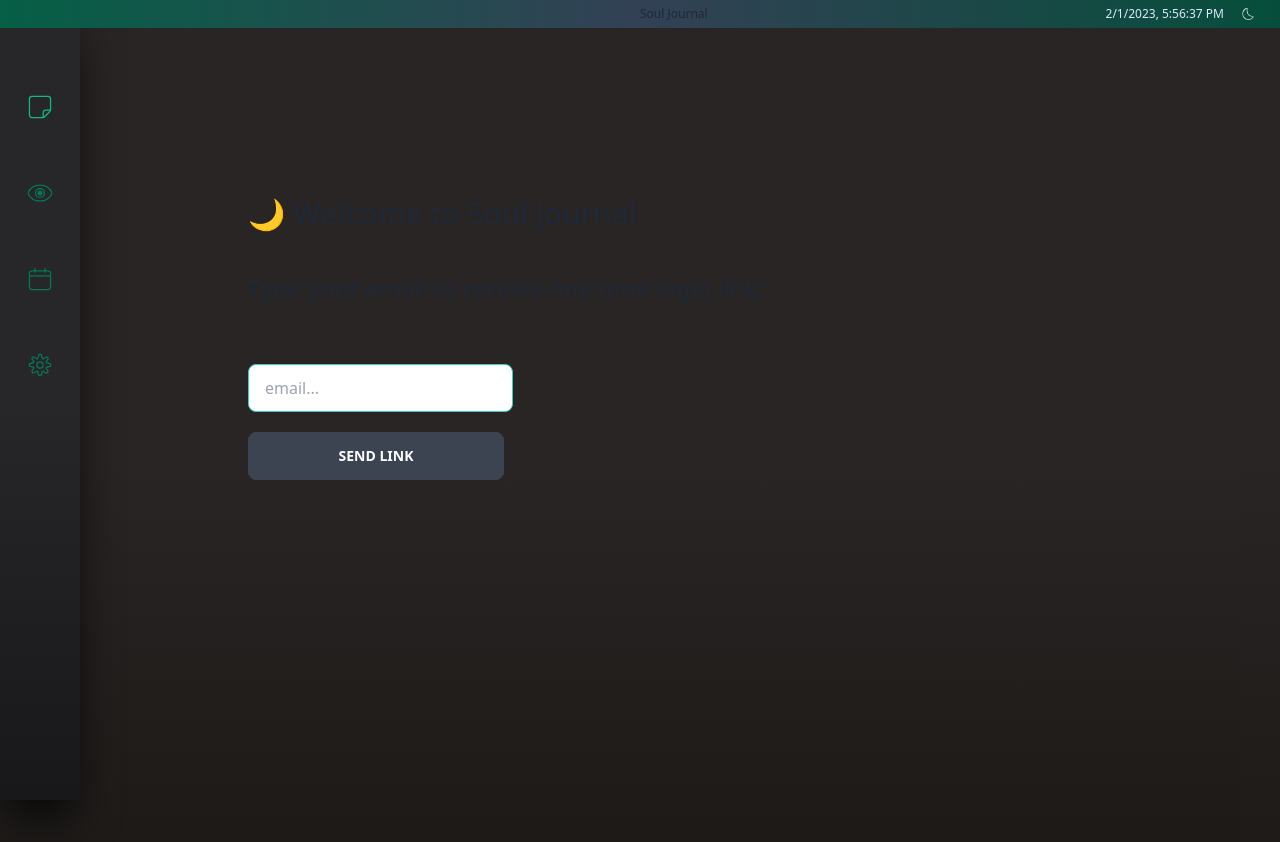
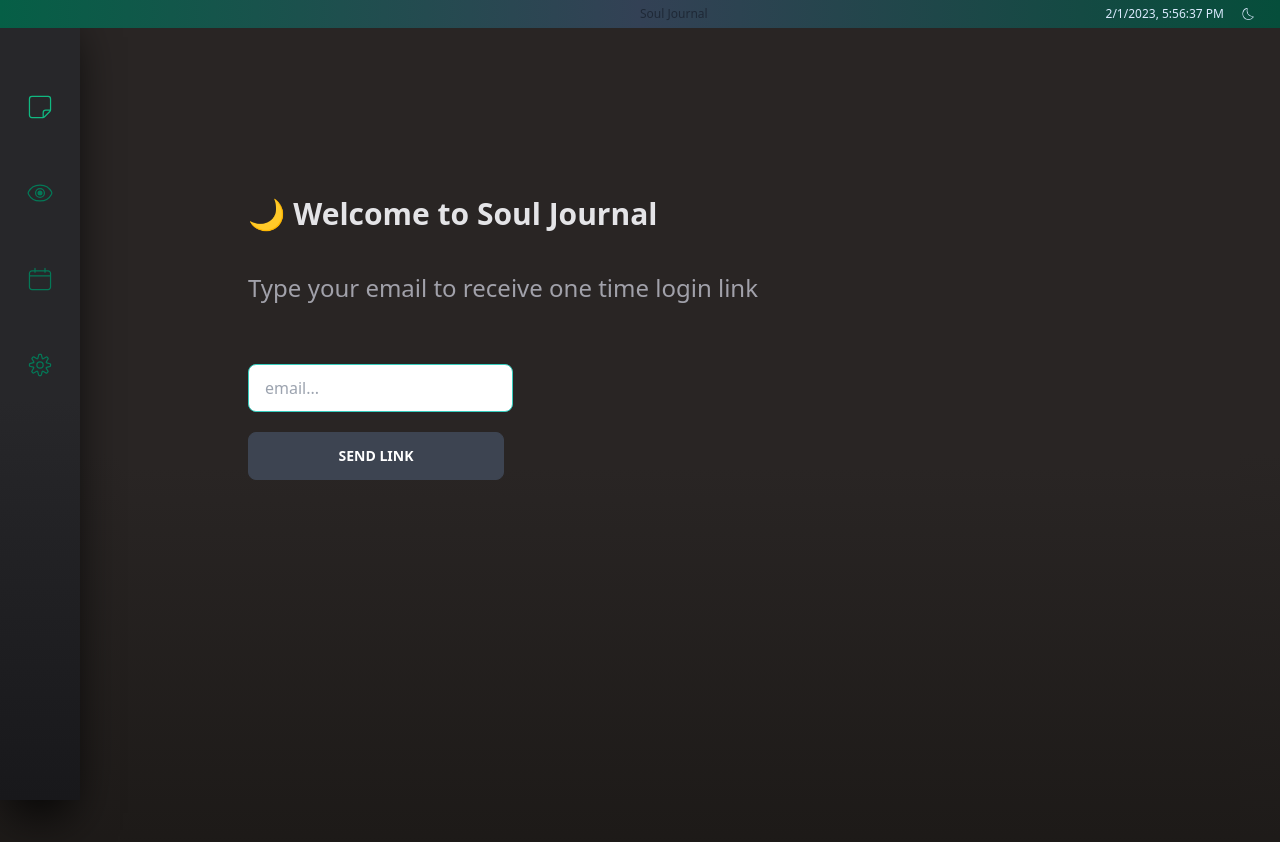
Before and after one commit to erratinsilentio/Soul-Journal, a Next.js app in the folder client/: page / in a window 1280 px wide. Shown: the top 842 px of the page. Built offline with nearby package versions, Linux system fonts and the light colour scheme; a web font is replaced by a local one.

Commit message:
added some styling to login page

```diff
--- a/client/components/login/Login.tsx
+++ b/client/components/login/Login.tsx
@@ -3,9 +3,11 @@ import { LoginForm } from "./LoginForm";
 export const LoginPage = () => {
   return (
     <main className="flex min-h-screen min-w-full flex-col items-start justify-start bg-gradient-to-b from-stone-800 via-stone-800 to-stone-900 p-32">
-      <span className="mb-10 text-3xl">🌙 Welcome to Soul Journal</span>
-      <span className="mb-10 text-2xl">
-        Type your email to receive one time login link:
+      <span className="mb-10 text-3xl font-semibold text-zinc-200">
+        🌙 Welcome to Soul Journal
+      </span>
+      <span className="mb-10 text-2xl font-thin text-zinc-400">
+        Type your email to receive one time login link
       </span>
       <LoginForm />
     </main>
```
